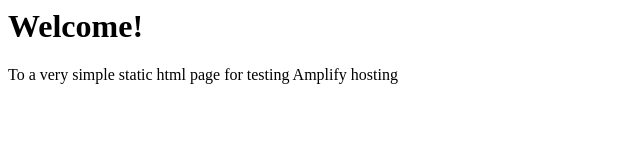
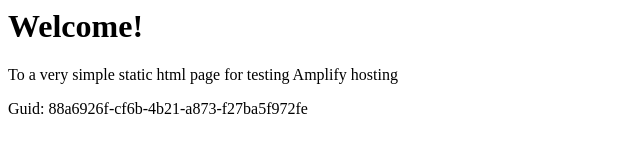
Before and after one commit to aws-aemilia-hkg/Github-PR-Commit-Integration-Test-DoNotTouch-GitHubAutoBuildCanaryTest-v1-preprod-ap-east-1, a website: page src/index.html in a window 1280 px wide. Shown: the whole page, without its empty margins (0-640 px from the left). Drawn offline with Linux system fonts and the light colour scheme.

Commit message:
commit from integ tests

```diff
--- a/src/index.html
+++ b/src/index.html
@@ -1,3 +1,5 @@
+
+
 <html lang="en">
 
 <head>
@@ -10,6 +12,6 @@
 <body>
     <h1>Welcome!</h1>
     <p>To a very simple static html page for testing Amplify hosting</p>
-</body>
+    <p>Guid: 88a6926f-cf6b-4b21-a873-f27ba5f972fe</p></body>
 
 </html>
```
